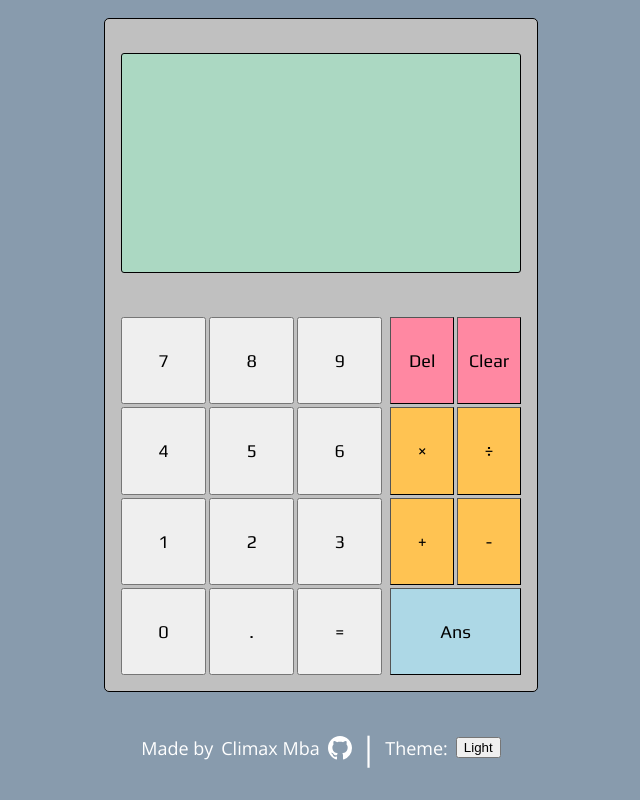
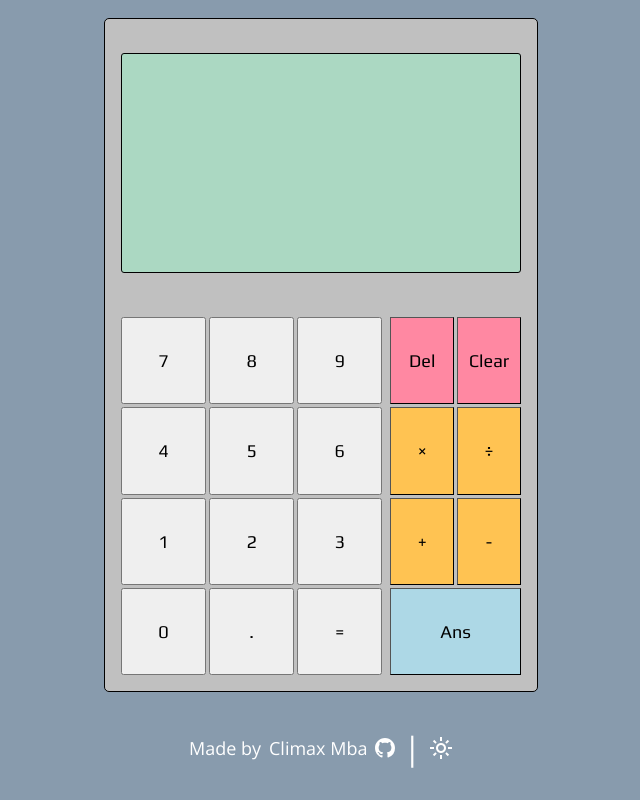
Before and after one commit to climaxmba/Calculator, a plain HTML site: page index.html in a window 1280 px wide. Shown: the whole page, without its empty margins (319-959 px from the left). Drawn offline with nearby package versions, Linux system fonts and the light colour scheme.

Commit message:
Add theme, move .js files to JS/

```diff
--- /dev/null
+++ b/JS/theme.js
@@ -0,0 +1 @@
+const theme = document.querySelector('.material-symbols-outlined');
--- a/index.html
+++ b/index.html
@@ -4,6 +4,7 @@
     <meta charset="UTF-8">
     <meta http-equiv="X-UA-Compatible" content="IE=edge">
     <meta name="viewport" content="width=device-width, initial-scale=1.0">
+    <link rel="stylesheet" href="https://fonts.googleapis.com/css2?family=Material+Symbols+Outlined:opsz,wght,FILL,GRAD@20..48,100..700,0..1,-50..200" />
     <link rel="stylesheet" href="style.css">
     <title>Calculator</title>
 </head>
@@ -47,14 +48,14 @@
 
         <a href="https://github.com/climaxmba">
             Climax Mba
-            <svg xmlns="http://www.w3.org/2000/svg" width="24" height="24" fill="currentColor" class="bi bi-github" viewBox="0 0 16 16"><path d="M8 0C3.58 0 0 3.58 0 8c0 3.54 2.29 6.53 5.47 7.59.4.07.55-.17.55-.38 0-.19-.01-.82-.01-1.49-2.01.37-2.53-.49-2.69-.94-.09-.23-.48-.94-.82-1.13-.28-.15-.68-.52-.01-.53.63-.01 1.08.58 1.23.82.72 1.21 1.87.87 2.33.66.07-.52.28-.87.51-1.07-1.78-.2-3.64-.89-3.64-3.95 0-.87.31-1.59.82-2.15-.08-.2-.36-1.02.08-2.12 0 0 .67-.21 2.2.82.64-.18 1.32-.27 2-.27.68 0 1.36.09 2 .27 1.53-1.04 2.2-.82 2.2-.82.44 1.1.16 1.92.08 2.12.51.56.82 1.27.82 2.15 0 3.07-1.87 3.75-3.65 3.95.29.25.54.73.54 1.48 0 1.07-.01 1.93-.01 2.2 0 .21.15.46.55.38A8.012 8.012 0 0 0 16 8c0-4.42-3.58-8-8-8z" /></svg>
+            <svg xmlns="http://www.w3.org/2000/svg" width="20" height="20" fill="currentColor" class="bi bi-github" viewBox="0 0 16 16"><path d="M8 0C3.58 0 0 3.58 0 8c0 3.54 2.29 6.53 5.47 7.59.4.07.55-.17.55-.38 0-.19-.01-.82-.01-1.49-2.01.37-2.53-.49-2.69-.94-.09-.23-.48-.94-.82-1.13-.28-.15-.68-.52-.01-.53.63-.01 1.08.58 1.23.82.72 1.21 1.87.87 2.33.66.07-.52.28-.87.51-1.07-1.78-.2-3.64-.89-3.64-3.95 0-.87.31-1.59.82-2.15-.08-.2-.36-1.02.08-2.12 0 0 .67-.21 2.2.82.64-.18 1.32-.27 2-.27.68 0 1.36.09 2 .27 1.53-1.04 2.2-.82 2.2-.82.44 1.1.16 1.92.08 2.12.51.56.82 1.27.82 2.15 0 3.07-1.87 3.75-3.65 3.95.29.25.54.73.54 1.48 0 1.07-.01 1.93-.01 2.2 0 .21.15.46.55.38A8.012 8.012 0 0 0 16 8c0-4.42-3.58-8-8-8z" /></svg>
         </a>
 
         <span id="pipe">|</span>
-        <span>Theme:</span>
-        <button>Light</button>
+        <span class="material-symbols-outlined" title="Change Theme">light_mode</span>
     </footer>
 
-    <script src="script.js"></script>
+    <script src="JS/theme.js"></script>
+    <script src="JS/script.js"></script>
 </body>
 </html>
```
Also changed, not shown: JS/script.js (renamed from script.js).
